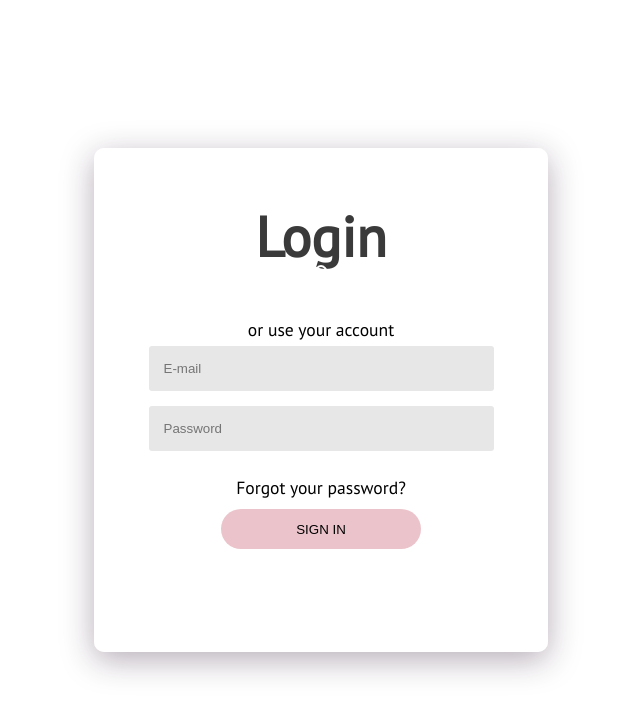
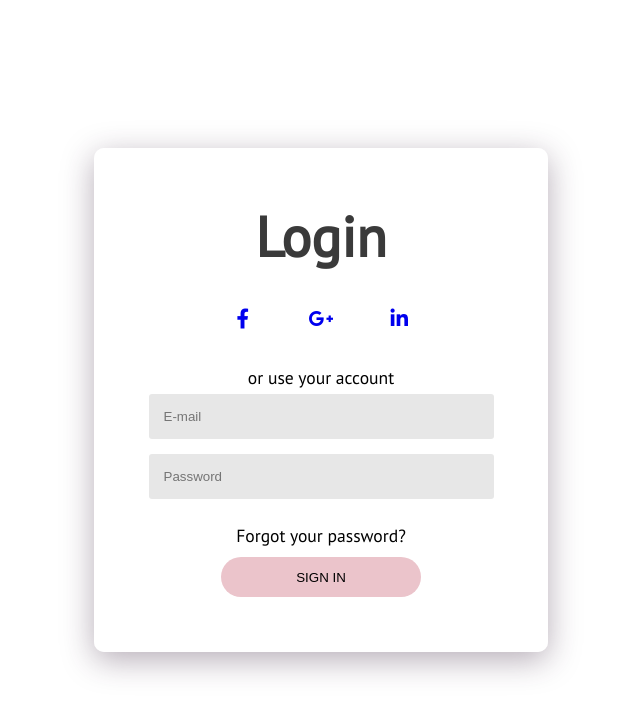
Before and after one commit to ka3ych/LoginPage, a plain HTML site: page form/index.html in a window 1280 px wide. Shown: the whole page, without its empty margins (319-959 px from the left). Drawn offline with Linux system fonts and the light colour scheme.

Commit message:
Update index.html

```diff
--- a/form/index.html
+++ b/form/index.html
@@ -6,14 +6,14 @@
     <meta name="viewport" content="width=device-width, initial-scale=1.0">
     <title>Form / Kaka</title>
     <link rel="stylesheet" href="style.css">
-    <link rel="stylesheet" href="fontawesome/css/all-min-css">
+    <link rel="stylesheet" href="https://cdnjs.cloudflare.com/ajax/libs/font-awesome/6.1.1/css/all.min.css">
 </head>
 <body>
     <div id="form">
         <h1>Login</h1>
-        <a href="#"><i class="fab fa-facebook-f"></i></a>
-        <a href="#"><i class="fab fa-google-plus-g"></i></a>
-        <a href="#"><i class="fab fa-linkedin-in"></i></a>
+        <a href="#"><i class="fa-brands fa-facebook-f"></i></a>
+        <a href="#"><i class="fa-brands fa-google-plus-g"></i></a>
+        <a href="#"><i class="fa-brands fa-linkedin-in"></i></a>
         <p>or use your account</p>
         <input type="email" id="" placeholder="E-mail"> <br>
         <input type="password" id="" placeholder="Password">
```
